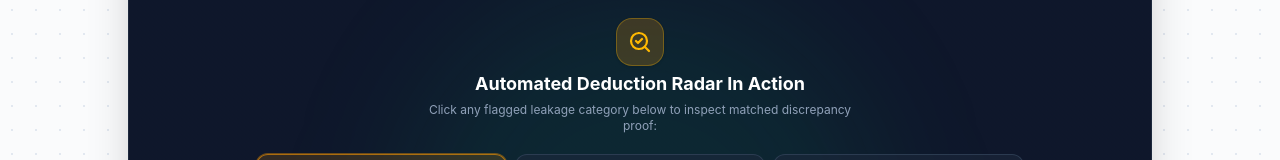
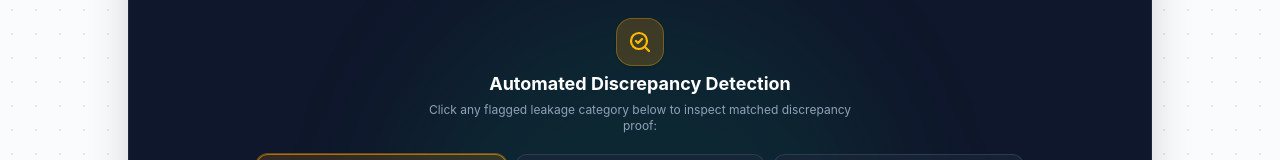
Before and after one commit to KrishnaKhandelwal/AuditPay, a Next.js app: page /how-it-works in a window 1280 px wide. Shown: the part 626-786 px from the top of the page. Built offline with nearby package versions, Linux system fonts and the light colour scheme.

Commit message:
copy: update simulation step 2 headline to Automated Discrepancy Detection

```diff
--- a/src/app/how-it-works/page.tsx
+++ b/src/app/how-it-works/page.tsx
@@ -436,7 +436,7 @@ export default function HowItWorksPage() {
                     <div className="w-12 h-12 rounded-2xl bg-amber-500/20 border border-amber-400/30 text-amber-400 flex items-center justify-center mx-auto shadow-sm">
                       <SearchCheck className="w-6 h-6 stroke-[2.2]" />
                     </div>
-                    <h3 className="text-lg font-bold text-white">Automated Deduction Radar In Action</h3>
+                    <h3 className="text-lg font-bold text-white">Automated Discrepancy Detection</h3>
                     <p className="text-xs text-slate-400 max-w-md mx-auto">
                       Click any flagged leakage category below to inspect matched discrepancy proof:
                     </p>
```
